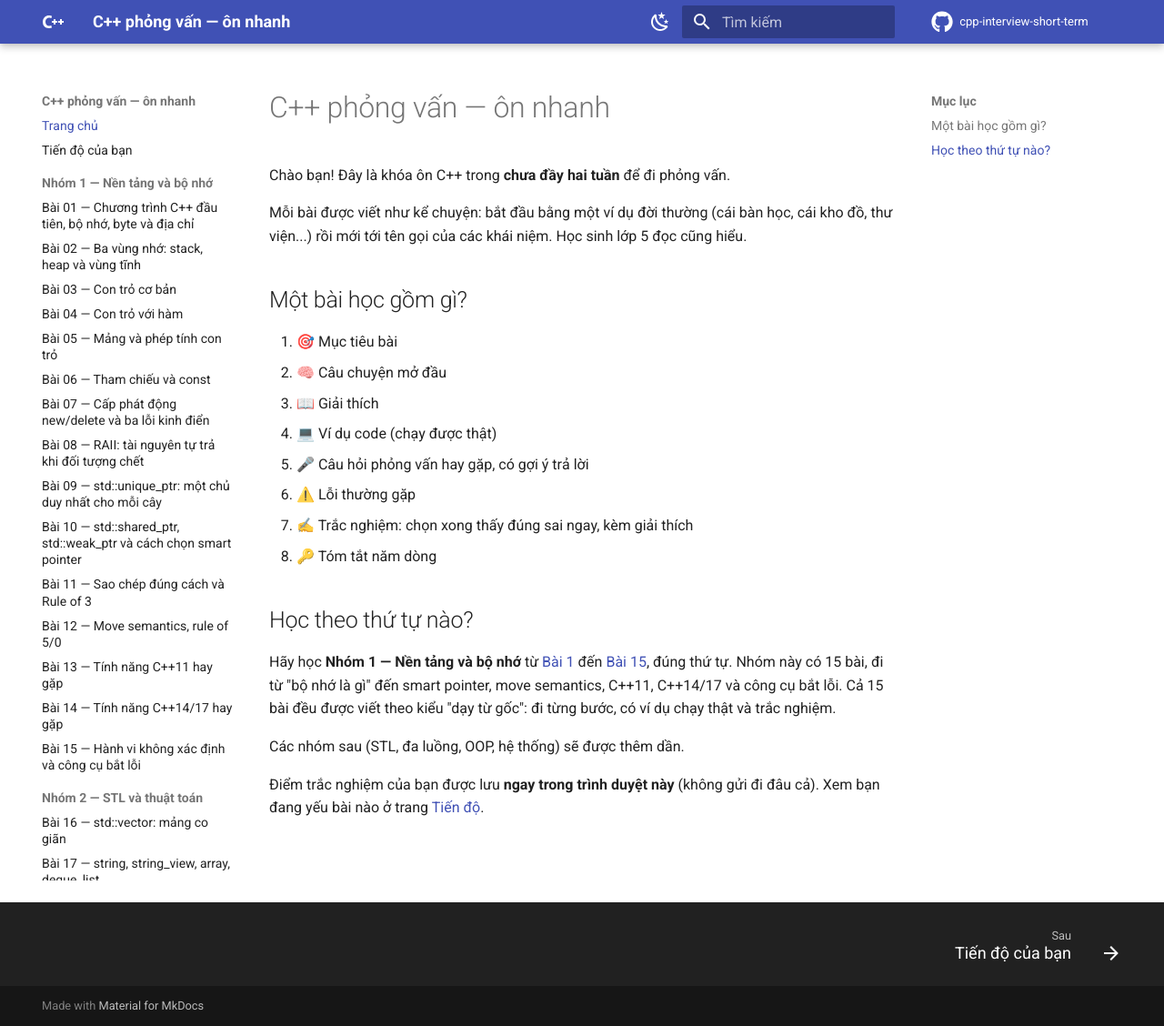
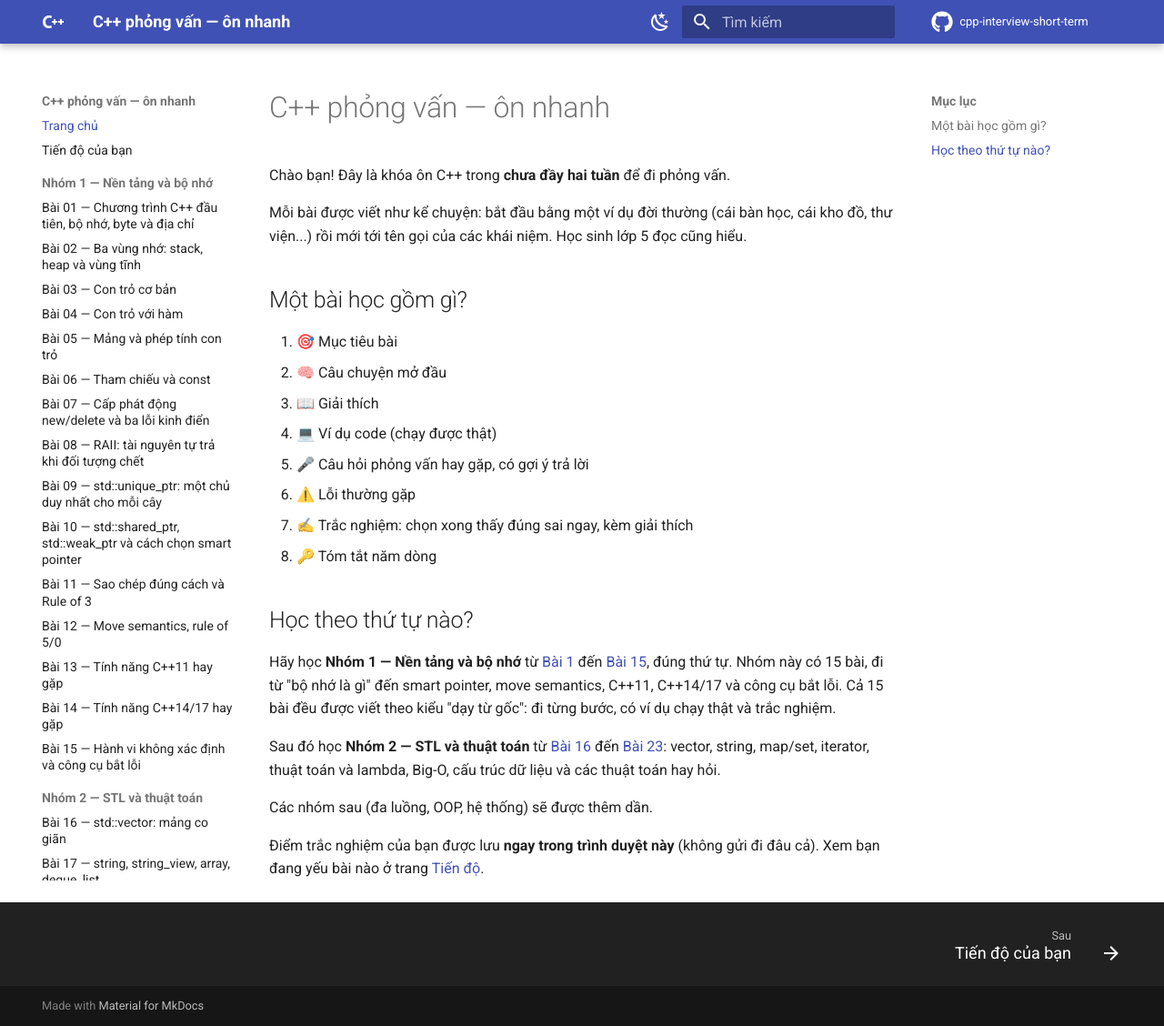
Before and after one commit to hungnguyen010518/cpp-interview-short-term, an MkDocs documentation site: the page built from docs/index.md, in a window 1280 px wide and 1128 px high. Shown: the whole window at 91% size. Built offline with MkDocs 1.6.1 and Material for MkDocs 9.7.7, drawn with Linux system fonts in a browser that asks for light colours; comment, search, counter and statistics services are not loaded.

Commit message:
docs: trang chủ liệt kê Nhóm 2 (Bài 16–23)
Co-Authored-By: Claude Sonnet 5.5 <noreply@anthropic.com>

```diff
--- a/docs/index.md
+++ b/docs/index.md
@@ -20,7 +20,9 @@ cái kho đồ, thư viện...) rồi mới tới tên gọi của các khái ni
 
 Hãy học **Nhóm 1 — Nền tảng và bộ nhớ** từ [Bài 1](nhom-1-nen-tang-bo-nho/01-bo-nho-byte-dia-chi.md) đến [Bài 15](nhom-1-nen-tang-bo-nho/15-hanh-vi-khong-xac-dinh-cong-cu.md), đúng thứ tự. Nhóm này có 15 bài, đi từ "bộ nhớ là gì" đến smart pointer, move semantics, C++11, C++14/17 và công cụ bắt lỗi. Cả 15 bài đều được viết theo kiểu "dạy từ gốc": đi từng bước, có ví dụ chạy thật và trắc nghiệm.
 
-Các nhóm sau (STL, đa luồng, OOP, hệ thống) sẽ được thêm dần.
+Sau đó học **Nhóm 2 — STL và thuật toán** từ [Bài 16](nhom-2-stl-thuat-toan/16-vector.md) đến [Bài 23](nhom-2-stl-thuat-toan/23-thuat-toan-hay-hoi.md): vector, string, map/set, iterator, thuật toán và lambda, Big-O, cấu trúc dữ liệu và các thuật toán hay hỏi.
+
+Các nhóm sau (đa luồng, OOP, hệ thống) sẽ được thêm dần.
 
 Điểm trắc nghiệm của bạn được lưu **ngay trong trình duyệt này** (không gửi đi đâu cả).
 Xem bạn đang yếu bài nào ở trang [Tiến độ](tien-do.md).
```
